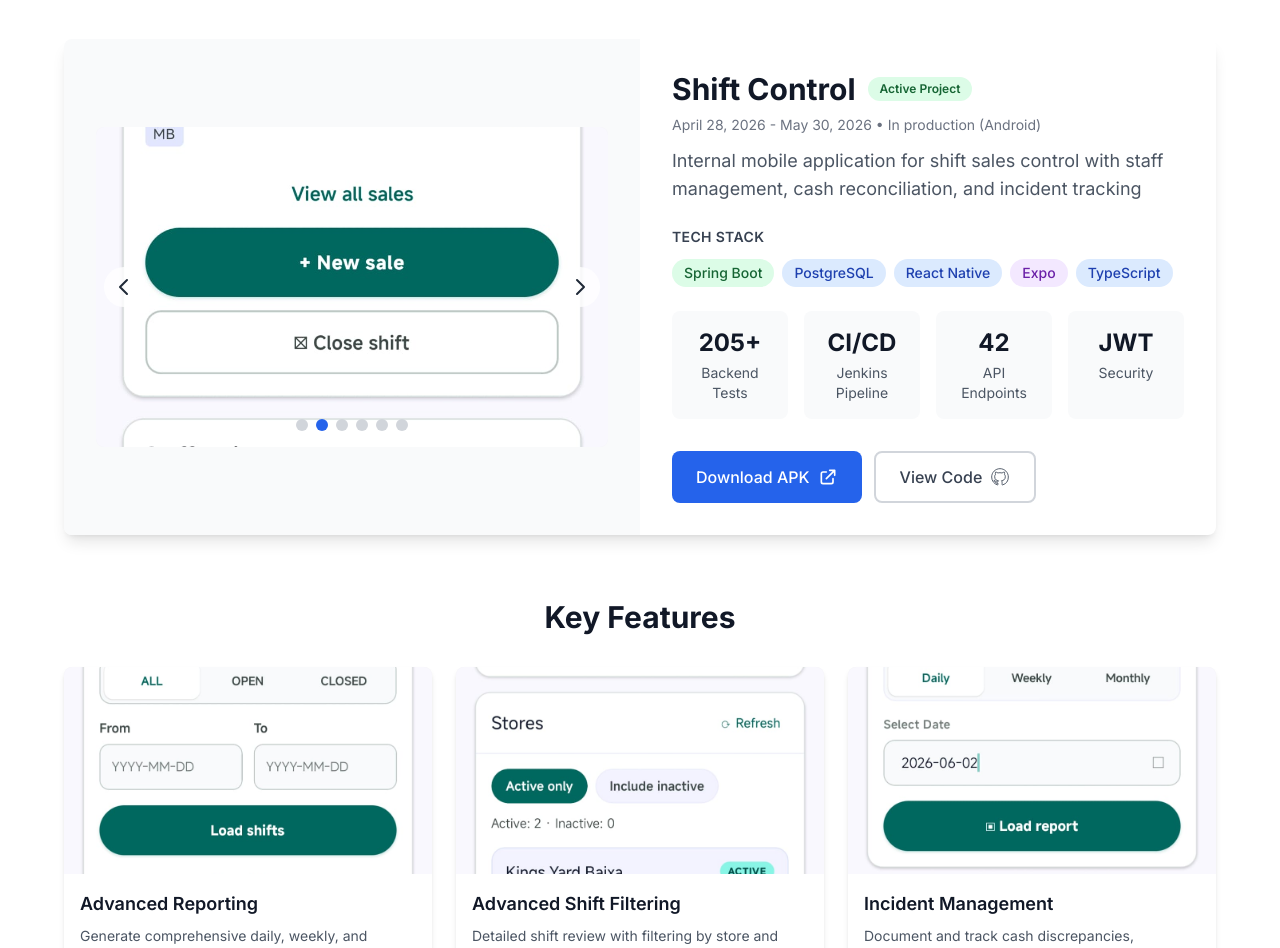
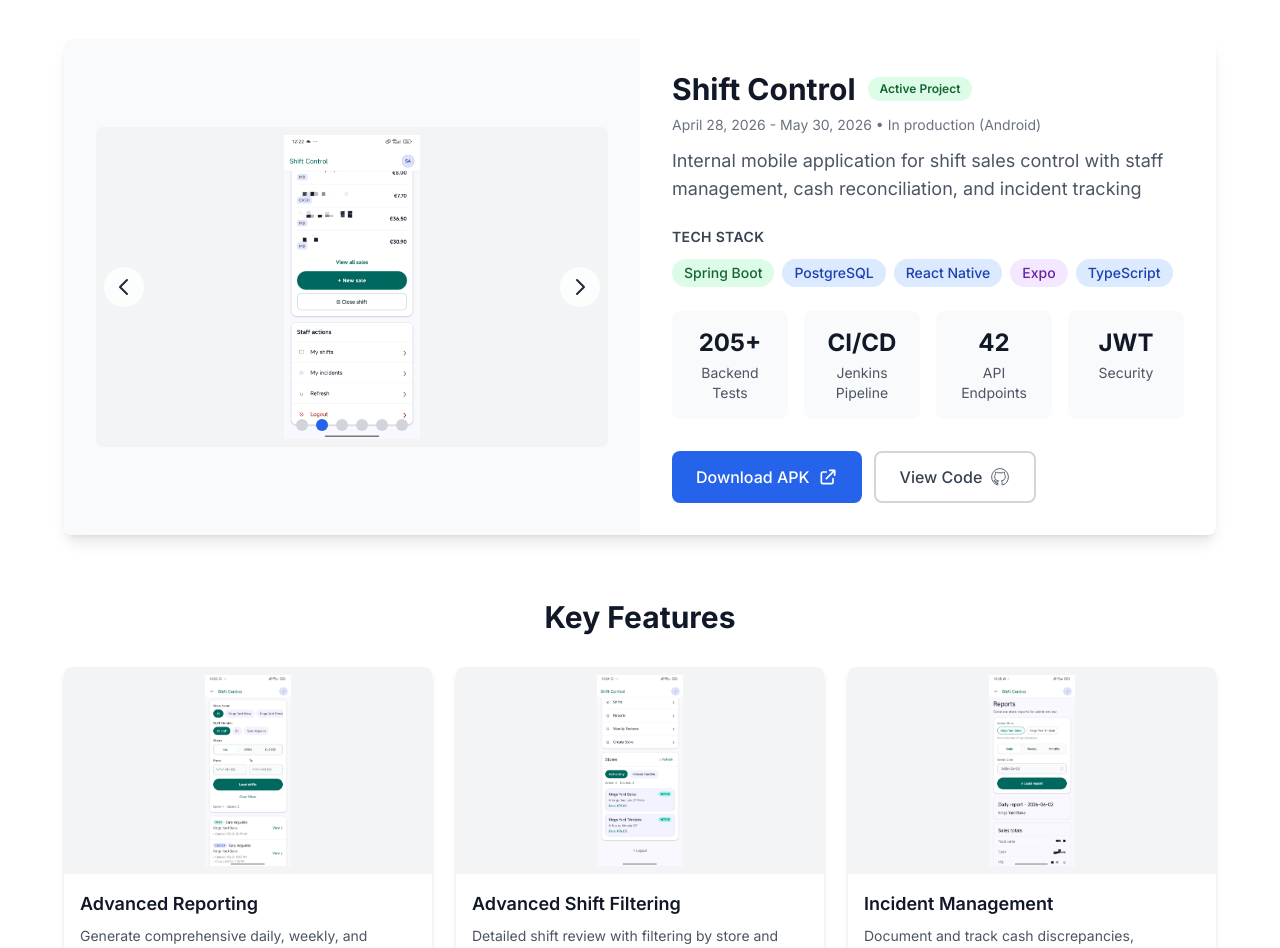
Before and after one commit to Sa4rg/landing-page-me, a React (Vite) app: page / in a window 1280 px wide. Shown: the part 2120-3068 px from the top of the page. Built offline with nearby package versions, Linux system fonts and the light colour scheme.

Commit message:
refactor: Add a basic fix for shift control image display

```diff
--- a/src/features/projects/Projects.jsx
+++ b/src/features/projects/Projects.jsx
@@ -17,6 +17,7 @@ export function Projects() {
       statusColor: 'green',
       dateRange: 'December 2025 - April 2026',
       dateSubtext: 'In active development',
+      fit: 'cover',
       carouselImages: [
         { src: '/images/primebuy/Screenshot 2026-04-16 193548.png', alt: 'PrimeBuy Home - Landing page with featured products' },
         { src: '/images/primebuy/Screenshot 2026-04-16 193750.png', alt: 'Google OAuth Login - Secure authentication' },
@@ -79,6 +80,7 @@ export function Projects() {
       statusColor: 'green',
       dateRange: 'April 28, 2026 - May 30, 2026',
       dateSubtext: 'In production (Android)',
+      fit: 'contain',
       carouselImages: [
         { src: '/images/shiftcontrol/staff-home.jpg', alt: 'Staff Home - Active shift with sales tracking' },
         { src: '/images/shiftcontrol/my-shifts.jpg', alt: 'My Shifts - Shift history and status' },
@@ -160,6 +162,7 @@ export function Projects() {
                     <div className="p-6 lg:p-8 bg-gray-50 dark:bg-gray-800 flex items-center justify-center">
                       <Carousel
                         images={project.carouselImages}
+                        fit={project.fit}
                         autoPlay={true}
                         interval={4000}
                         className="w-full"
@@ -272,6 +275,7 @@ export function Projects() {
                         imageAlt={feature.imageAlt}
                         title={feature.title}
                         description={feature.description}
+                        fit={project.fit}
                       />
                     ))}
                   </div>
--- a/src/shared/components/Carousel/Carousel.jsx
+++ b/src/shared/components/Carousel/Carousel.jsx
@@ -2,7 +2,7 @@ import { useState, useEffect, useCallback } from 'react'
 import PropTypes from 'prop-types'
 import { Lightbox } from '../Lightbox/Lightbox'
 
-export function Carousel({ images = [], autoPlay = false, interval = 5000, className = '' }) {
+export function Carousel({ images = [], fit = 'cover', autoPlay = false, interval = 5000, className = '' }) {
   const [currentIndex, setCurrentIndex] = useState(0)
   const [isPaused, setIsPaused] = useState(false)
   const [isLightboxOpen, setIsLightboxOpen] = useState(false)
@@ -56,7 +56,10 @@ export function Carousel({ images = [], autoPlay = false, interval = 5000, class
     >
       {/* Images Container */}
       <div className="relative aspect-[16/10]">
-        {images.map((image, index) => (
+        {images.map((image, index) => {
+          const currentFit = image.fit || fit
+
+          return (
           <div
             key={index}
             className={`absolute inset-0 transition-opacity duration-500 ${
@@ -66,12 +69,17 @@ export function Carousel({ images = [], autoPlay = false, interval = 5000, class
             <img
               src={image.src}
               alt={image.alt}
-              className="h-full w-full cursor-pointer object-cover transition-transform hover:scale-105"
+              className={`h-full w-full cursor-pointer transition-transform ${
+                currentFit === 'contain'
+                ? 'object-contain p-2 bg-gray-100 dark:bg-gray-800'
+                : 'object-cover hover:scale-105'
+              }`}
               loading={index === 0 ? 'eager' : 'lazy'}
               onClick={() => setIsLightboxOpen(true)}
             />
           </div>
-        ))}
+        )
+        })}
       </div>
 
       {/* Navigation Buttons */}
@@ -149,8 +157,10 @@ Carousel.propTypes = {
     PropTypes.shape({
       src: PropTypes.string.isRequired,
       alt: PropTypes.string.isRequired,
+      fit: PropTypes.oneOf(['cover', 'contain']),
     })
   ),
+  fit: PropTypes.oneOf(['cover', 'contain']),
   autoPlay: PropTypes.bool,
   interval: PropTypes.number,
   className: PropTypes.string,
--- a/src/shared/components/FeatureHighlight/FeatureHighlight.jsx
+++ b/src/shared/components/FeatureHighlight/FeatureHighlight.jsx
@@ -2,7 +2,7 @@ import { useState } from 'react'
 import PropTypes from 'prop-types'
 import { Lightbox } from '../Lightbox/Lightbox'
 
-export function FeatureHighlight({ image, imageAlt, title, description, className = '' }) {
+export function FeatureHighlight({ image, imageAlt, title, description, fit = 'cover', className = '' }) {
   const [isLightboxOpen, setIsLightboxOpen] = useState(false)
 
   return (
@@ -17,7 +17,11 @@ export function FeatureHighlight({ image, imageAlt, title, description, classNam
         <img
           src={image}
           alt={imageAlt}
-          className="h-full w-full object-cover transition-transform hover:scale-110"
+          className={`h-full w-full ${
+            fit === 'contain'
+              ? 'object-contain p-2 bg-gray-100 dark:bg-gray-700'
+              : 'object-cover transition-transform hover:scale-110'
+          }`}
           loading="lazy"
         />
       </div>
@@ -47,5 +51,6 @@ FeatureHighlight.propTypes = {
   imageAlt: PropTypes.string.isRequired,
   title: PropTypes.string.isRequired,
   description: PropTypes.string.isRequired,
+  fit: PropTypes.oneOf(['cover', 'contain']),
   className: PropTypes.string,
 }
```
Also changed, not shown: 2 other files (tests, documents, lock files or other folders).
